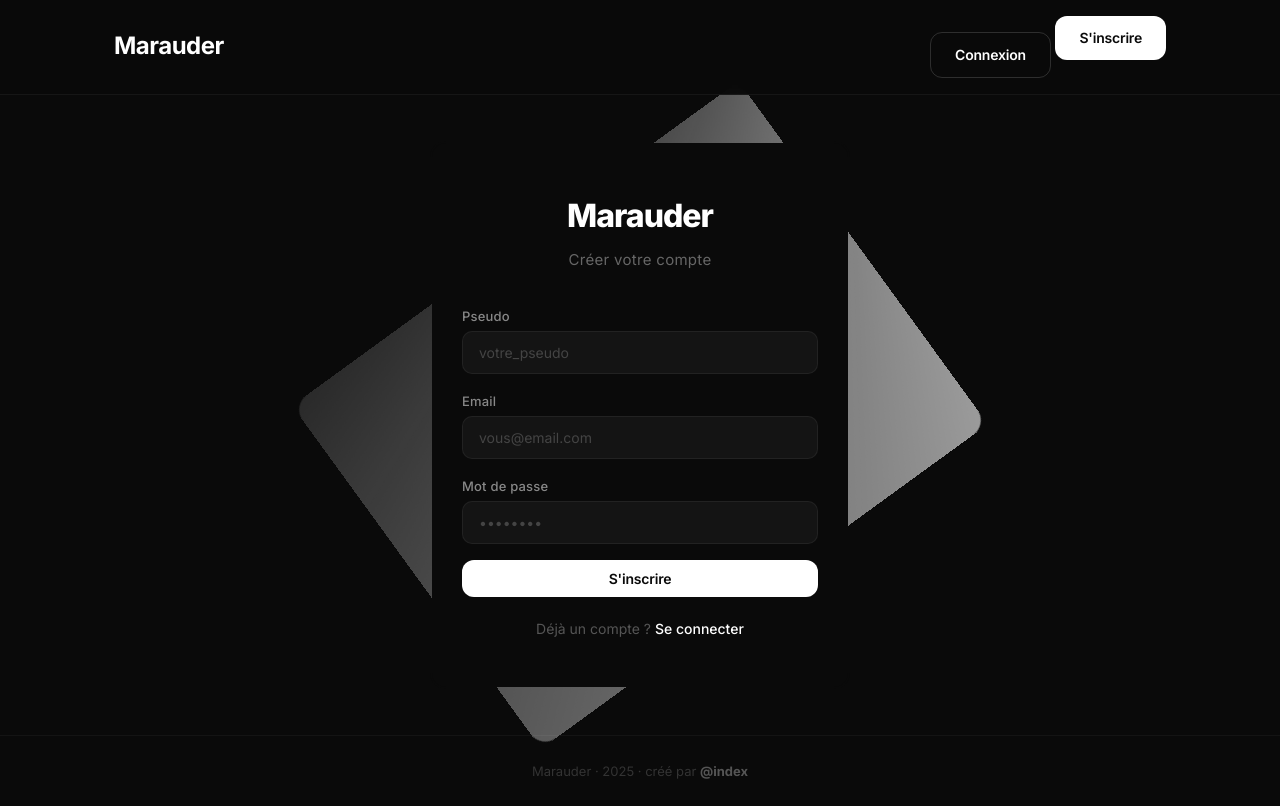
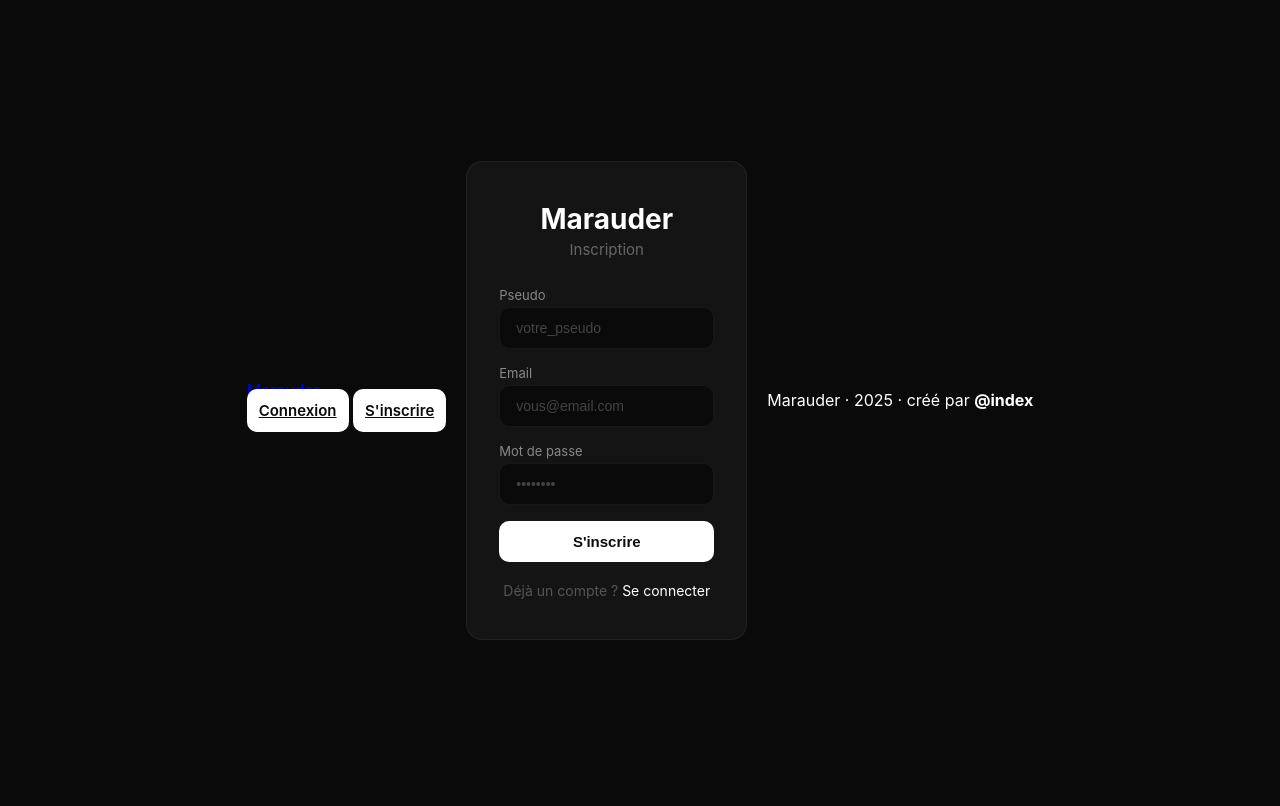
Before and after one commit to Xtracker2232/Marauder, a Flask app: page /register in a window 1280 px wide. After the commit the page ends 640 px from the top, so only its background shows below. Run offline with Flask 3, Linux system fonts and the light colour scheme.

Commit message:
Login et Register simples fond noir

```diff
--- a/app.py
+++ b/app.py
@@ -1,7 +1,6 @@
-from flask import Flask, render_template, request, redirect, url_for, flash, jsonify, session
+from flask import Flask, render_template, request, redirect, url_for, flash
 from flask_login import LoginManager, UserMixin, login_user, login_required, logout_user, current_user
 from flask_sqlalchemy import SQLAlchemy
-import requests
 import os
 from dotenv import load_dotenv
 from datetime import datetime
@@ -10,10 +9,10 @@ import hashlib
 load_dotenv()
 
 app = Flask(__name__)
-app.secret_key = os.getenv('SECRET_KEY', 'marauder_secret_key_2025')
+app.secret_key = os.getenv('SECRET_KEY', 'dev_key_123')
 
-# Configuration base de données
-app.config['SQLALCHEMY_DATABASE_URI'] = 'sqlite:///marauder.db'
+# Base de données
+app.config['SQLALCHEMY_DATABASE_URI'] = os.getenv('DATABASE_URL', 'sqlite:///marauder.db')
 app.config['SQLALCHEMY_TRACK_MODIFICATIONS'] = False
 
 db = SQLAlchemy(app)
@@ -21,7 +20,7 @@ login_manager = LoginManager()
 login_manager.init_app(app)
 login_manager.login_view = 'login'
 
-# ─── MODÈLES ──────────────────────────────────────────────────────────────
+# ─── MODÈLES ──────────────────────────────────
 
 class User(UserMixin, db.Model):
     id = db.Column(db.Integer, primary_key=True)
@@ -29,54 +28,42 @@ class User(UserMixin, db.Model):
     email = db.Column(db.String(120), unique=True, nullable=False)
     password = db.Column(db.String(200), nullable=False)
     created_at = db.Column(db.DateTime, default=datetime.utcnow)
-    plan = db.Column(db.String(20), default='hunter')  # hunter, tracker, predator
-    searches_today = db.Column(db.Integer, default=0)
-    last_search_date = db.Column(db.String(10), default='')
-
-class SearchHistory(db.Model):
-    id = db.Column(db.Integer, primary_key=True)
-    user_id = db.Column(db.Integer, db.ForeignKey('user.id'), nullable=False)
-    query = db.Column(db.String(500), nullable=False)
-    results_count = db.Column(db.Integer, default=0)
-    created_at = db.Column(db.DateTime, default=datetime.utcnow)
-
-# Créer la base de données
-with app.app_context():
-    db.create_all()
 
 @login_manager.user_loader
 def load_user(user_id):
     return User.query.get(int(user_id))
 
-# Configuration API
-BRIX_KEY = os.getenv('BRIX_KEY')
-BRIX_API_URL = "https://api.brixhub.to/api/v1"
-
-# ─── ROUTES ──────────────────────────────────────────────────────────────
+# ─── ROUTES ──────────────────────────────────
 
 @app.route('/')
 def index():
-    return render_template('index.html')
+    if current_user.is_authenticated:
+        return redirect(url_for('dashboard'))
+    return redirect(url_for('login'))
 
 @app.route('/login', methods=['GET', 'POST'])
 def login():
+    if current_user.is_authenticated:
+        return redirect(url_for('dashboard'))
+
     if request.method == 'POST':
         email = request.form.get('email')
         password = request.form.get('password')
 
         user = User.query.filter_by(email=email).first()
-        if user:
-            if hashlib.sha256(password.encode()).hexdigest() == user.password:
-                login_user(user)
-                return redirect(url_for('dashboard'))
+        if user and hashlib.sha256(password.encode()).hexdigest() == user.password:
+            login_user(user)
+            return redirect(url_for('dashboard'))
 
         flash('Email ou mot de passe incorrect', 'error')
-        return redirect(url_for('login'))
 
     return render_template('login.html')
 
 @app.route('/register', methods=['GET', 'POST'])
 def register():
+    if current_user.is_authenticated:
+        return redirect(url_for('dashboard'))
+
     if request.method == 'POST':
         username = request.form.get('username')
         email = request.form.get('email')
@@ -87,18 +74,15 @@ def register():
             return redirect(url_for('register'))
 
         if User.query.filter_by(username=username).first():
-            flash('Ce nom d\'utilisateur est déjà pris', 'error')
+            flash('Ce pseudo est déjà pris', 'error')
             return redirect(url_for('register'))
 
-        hashed_password = hashlib.sha256(password.encode()).hexdigest()
-        new_user = User(
+        user = User(
             username=username,
             email=email,
-            password=hashed_password,
-            plan='hunter'
+            password=hashlib.sha256(password.encode()).hexdigest()
         )
-
-        db.session.add(new_user)
+        db.session.add(user)
         db.session.commit()
 
         flash('Inscription réussie ! Connectez-vous', 'success')
@@ -109,147 +93,19 @@ def register():
 @app.route('/dashboard')
 @login_required
 def dashboard():
-    history = SearchHistory.query.filter_by(user_id=current_user.id).order_by(SearchHistory.created_at.desc()).limit(10).all()
-
-    # Calculer les limites selon le plan
-    limits = {
-        'hunter': 3,
-        'tracker': 20,
-        'predator': 100
-    }
-    max_searches = limits.get(current_user.plan, 3)
-    remaining = max(0, max_searches - current_user.searches_today)
-
-    return render_template('dashboard.html',
-                         user=current_user,
-                         history=history,
-                         remaining=remaining,
-                         max_searches=max_searches)
-
-@app.route('/search', methods=['POST'])
-@login_required
-def search():
-    # Vérifier les limites
-    today = datetime.utcnow().strftime('%Y-%m-%d')
-    if current_user.last_search_date != today:
-        current_user.searches_today = 0
-        current_user.last_search_date = today
-        db.session.commit()
-
-    limits = {
-        'hunter': 3,
-        'tracker': 20,
-        'predator': 100
-    }
-    max_searches = limits.get(current_user.plan, 3)
-
-    if current_user.searches_today >= max_searches:
-        flash(f'Limite de {max_searches} recherches/jour atteinte', 'error')
-        return redirect(url_for('dashboard'))
-
-    # Récupérer les données
-    nom = request.form.get('nom', '').strip()
-    prenom = request.form.get('prenom', '').strip()
-    email = request.form.get('email', '').strip()
-    telephone = request.form.get('telephone', '').strip()
-    ville = request.form.get('ville', '').strip()
-
-    # Construire la payload
-    payload = {"flexible": True, "per_page": 10}
-    query_parts = []
-
-    if nom:
-        payload["nom_famille"] = nom
-        query_parts.append(f"Nom: {nom}")
-    if prenom:
-        payload["prenom"] = prenom
-        query_parts.append(f"Prénom: {prenom}")
-    if email:
-        payload["email"] = email
-        query_parts.append(f"Email: {email}")
-    if telephone:
-        payload["telephone"] = telephone
-        query_parts.append(f"Tél: {telephone}")
-    if ville:
-        payload["ville"] = ville
-        query_parts.append(f"Ville: {ville}")
-
-    if not query_parts:
-        flash('Remplissez au moins un champ', 'error')
-        return redirect(url_for('dashboard'))
-
-    # Appeler l'API
-    headers = {
-        "X-API-Key": BRIX_KEY,
-        "Content-Type": "application/json",
-        "User-Agent": "Marauder-Web/1.0"
-    }
-
-    try:
-        response = requests.post(
-            f"{BRIX_API_URL}/search",
-            json=payload,
-            headers=headers,
-            timeout=10
-        )
-
-        if response.status_code == 200:
-            data = response.json()
-            results = data.get('data', {}).get('results', [])
-            total = data.get('meta', {}).get('total', 0)
-            took = data.get('meta', {}).get('took_ms', 0)
-
-            current_user.searches_today += 1
-            db.session.commit()
-
-            history = SearchHistory(
-                user_id=current_user.id,
-                query=" · ".join(query_parts),
-                results_count=len(results)
-            )
-            db.session.add(history)
-            db.session.commit()
-
-            remaining = max_searches - current_user.searches_today
-
-            return render_template('dashboard.html',
-                                 user=current_user,
-                                 results=results,
-                                 total=total,
-                                 took=took,
-                                 remaining=remaining,
-                                 max_searches=max_searches,
-                                 query=" · ".join(query_parts),
-                                 history=SearchHistory.query.filter_by(user_id=current_user.id).order_by(SearchHistory.created_at.desc()).limit(10).all())
-        else:
-            flash(f'Erreur API: {response.status_code}', 'error')
-
-    except requests.exceptions.Timeout:
-        flash('L\'API met trop de temps à répondre', 'error')
-    except Exception as e:
-        flash(f'Erreur: {str(e)}', 'error')
-
-    return redirect(url_for('dashboard'))
+    return f"<h1>Bienvenue {current_user.username} !</h1><a href='/logout'>Déconnexion</a>"
 
 @app.route('/logout')
 @login_required
 def logout():
     logout_user()
-    return redirect(url_for('index'))
+    return redirect(url_for('login'))
 
-# ─── API INTERNE ──────────────────────────────────────────────────────────
+# ─── LANCEMENT ──────────────────────────────────
 
-@app.route('/api/search', methods=['POST'])
-@login_required
-def api_search():
-    """API interne pour les appels AJAX"""
-    data = request.get_json()
-
-    # ... même logique que /search
-
-    return jsonify({"status": "ok", "message": "Recherche effectuée"})
-
-# ─── LANCEMENT ────────────────────────────────────────────────────────────
+with app.app_context():
+    db.create_all()
 
 if __name__ == '__main__':
-    app.run(debug=True, host='0.0.0.0', port=5000)
+    port = int(os.environ.get('PORT', 5000))
+    app.run(host='0.0.0.0', port=port)
--- a/static/style.css
+++ b/static/style.css
@@ -1,8 +1,3 @@
-/* ============================================
-   MARAUDER - LOGIN NEON WHITE
-   ============================================ */
-
-/* ─── RESET ─────────────────────────────────── */
 * {
     margin: 0;
     padding: 0;
@@ -10,321 +5,122 @@
 }
 
 body {
-    font-family: 'Inter', -apple-system, BlinkMacSystemFont, 'Segoe UI', Roboto, sans-serif;
+    font-family: -apple-system, BlinkMacSystemFont, 'Segoe UI', Roboto, sans-serif;
     background: #0a0a0a;
     color: #ffffff;
-    line-height: 1.7;
     min-height: 100vh;
-    display: flex;
-    flex-direction: column;
-}
-
-/* ─── SCROLLBAR ─────────────────────────────── */
-::-webkit-scrollbar {
-    width: 6px;
-}
-::-webkit-scrollbar-track {
-    background: #0a0a0a;
-}
-::-webkit-scrollbar-thumb {
-    background: #1a1a1a;
-    border-radius: 10px;
-}
-::-webkit-scrollbar-thumb:hover {
-    background: #ffffff;
-}
-
-/* ─── CONTAINER ─────────────────────────────── */
-.container {
-    max-width: 1100px;
-    margin: 0 auto;
-    padding: 0 24px;
-}
-
-/* ─── HEADER ────────────────────────────────── */
-.header {
-    background: rgba(10, 10, 10, 0.95);
-    backdrop-filter: blur(12px);
-    border-bottom: 1px solid rgba(255, 255, 255, 0.05);
-    padding: 16px 0;
-    position: sticky;
-    top: 0;
-    z-index: 100;
-}
-
-.header-content {
-    display: flex;
-    justify-content: space-between;
-    align-items: center;
-}
-
-.logo {
-    font-size: 24px;
-    font-weight: 700;
-    color: #ffffff;
-    text-decoration: none;
-    letter-spacing: -0.5px;
-}
-
-/* ─── BOUTONS ────────────────────────────────── */
-.btn {
-    display: inline-block;
-    padding: 10px 24px;
-    border: none;
-    border-radius: 12px;
-    font-family: 'Inter', sans-serif;
-    font-size: 14px;
-    font-weight: 600;
-    cursor: pointer;
-    transition: all 0.3s ease;
-    text-decoration: none;
-    text-align: center;
-    letter-spacing: -0.2px;
-}
-
-.btn-primary {
-    background: #ffffff;
-    color: #0a0a0a;
-    position: relative;
-    overflow: hidden;
-}
-
-.btn-primary:hover {
-    background: #ffffff;
-    color: #0a0a0a;
-    box-shadow: 0 0 30px rgba(255, 255, 255, 0.2);
-    transform: translateY(-2px);
-}
-
-.btn-primary::after {
-    content: '';
-    position: absolute;
-    top: -50%;
-    left: -50%;
-    width: 200%;
-    height: 200%;
-    background: radial-gradient(circle, rgba(255,255,255,0.1) 0%, transparent 70%);
-    opacity: 0;
-    transition: opacity 0.5s ease;
-}
-
-.btn-primary:hover::after {
-    opacity: 1;
-}
-
-.btn-outline {
-    background: transparent;
-    color: #ffffff;
-    border: 1px solid rgba(255, 255, 255, 0.15);
-}
-
-.btn-outline:hover {
-    background: rgba(255, 255, 255, 0.05);
-    border-color: rgba(255, 255, 255, 0.3);
-}
-
-.btn-block {
-    width: 100%;
-}
-
-.btn-sm {
-    padding: 6px 16px;
-    font-size: 13px;
-}
-
-/* ─── LOGIN NEON ────────────────────────────── */
-.auth-page {
-    min-height: 80vh;
     display: flex;
     align-items: center;
     justify-content: center;
-    padding: 40px 20px;
-    background: #0a0a0a;
 }
 
 .auth-container {
     width: 100%;
-    max-width: 420px;
-    position: relative;
+    max-width: 380px;
+    padding: 20px;
 }
 
-/* Cadre néon avec animation de rotation */
 .auth-card {
-    background: #0a0a0a;
+    background: #141414;
     border-radius: 16px;
-    padding: 48px 32px;
-    position: relative;
-    z-index: 1;
-}
-
-/* Effet néon avec rotation */
-.auth-card::before {
-    content: '';
-    position: absolute;
-    top: -2px;
-    left: -2px;
-    right: -2px;
-    bottom: -2px;
-    border-radius: 18px;
-    background: conic-gradient(
-        from 0deg,
-        transparent,
-        rgba(255, 255, 255, 0.8),
-        transparent,
-        rgba(255, 255, 255, 0.8),
-        transparent
-    );
-    z-index: -1;
-    animation: rotateNeon 4s linear infinite;
-    background-size: 300% 300%;
-}
-
-@keyframes rotateNeon {
-    0% {
-        transform: rotate(0deg);
-    }
-    100% {
-        transform: rotate(360deg);
-    }
-}
-
-/* Fond intérieur pour cacher le néon derrière */
-.auth-card::after {
-    content: '';
-    position: absolute;
-    top: 2px;
-    left: 2px;
-    right: 2px;
-    bottom: 2px;
-    background: #0a0a0a;
-    border-radius: 14px;
-    z-index: -1;
+    padding: 40px 32px;
+    border: 1px solid rgba(255, 255, 255, 0.06);
 }
 
 .auth-card h1 {
+    font-size: 28px;
+    font-weight: 700;
     text-align: center;
-    font-size: 32px;
-    font-weight: 800;
-    color: #ffffff;
     margin-bottom: 4px;
-    letter-spacing: -1px;
 }
 
 .auth-card h2 {
-    text-align: center;
     font-size: 15px;
     font-weight: 400;
-    color: #666666;
-    margin-bottom: 32px;
-    letter-spacing: 0.3px;
+    color: #666;
+    text-align: center;
+    margin-bottom: 28px;
 }
 
-/* ─── FORMULAIRES ───────────────────────────── */
 .form-group {
     margin-bottom: 16px;
 }
 
 .form-group label {
     display: block;
+    font-size: 13px;
+    color: #888;
     margin-bottom: 4px;
-    font-size: 13px;
-    font-weight: 500;
-    color: #888888;
-    letter-spacing: 0.2px;
 }
 
 .input {
     width: 100%;
     padding: 12px 16px;
-    background: #141414;
+    background: #0a0a0a;
     border: 1px solid rgba(255, 255, 255, 0.06);
     border-radius: 10px;
-    font-family: 'Inter', sans-serif;
     font-size: 14px;
-    color: #ffffff;
-    transition: all 0.3s ease;
+    color: #fff;
     outline: none;
+    transition: border-color 0.3s;
 }
 
 .input:focus {
-    border-color: #ffffff;
-    box-shadow: 0 0 20px rgba(255, 255, 255, 0.05);
+    border-color: #fff;
 }
 
 .input::placeholder {
-    color: #444444;
+    color: #444;
 }
 
-.input:-webkit-autofill {
-    -webkit-box-shadow: 0 0 0 1000px #141414 inset !important;
-    -webkit-text-fill-color: #ffffff !important;
+.btn {
+    width: 100%;
+    padding: 12px;
+    background: #fff;
+    color: #0a0a0a;
+    border: none;
+    border-radius: 10px;
+    font-size: 15px;
+    font-weight: 600;
+    cursor: pointer;
+    transition: all 0.3s;
 }
 
-/* ─── LIEN ───────────────────────────────────── */
+.btn:hover {
+    box-shadow: 0 0 30px rgba(255, 255, 255, 0.1);
+}
+
 .auth-link {
     text-align: center;
     margin-top: 20px;
     font-size: 14px;
-    color: #555555;
+    color: #555;
 }
 
 .auth-link a {
-    color: #ffffff;
+    color: #fff;
     text-decoration: none;
-    font-weight: 500;
-    transition: color 0.3s ease;
 }
 
 .auth-link a:hover {
-    color: #ffffff;
-    text-shadow: 0 0 20px rgba(255, 255, 255, 0.2);
+    text-decoration: underline;
 }
 
-/* ─── ALERTES ────────────────────────────────── */
 .alert {
     padding: 12px 16px;
     border-radius: 10px;
-    margin: 16px 0;
+    margin-bottom: 16px;
     font-size: 14px;
 }
 
 .alert-success {
-    background: rgba(255, 255, 255, 0.03);
-    color: #ffffff;
+    background: rgba(255, 255, 255, 0.05);
+    color: #fff;
     border: 1px solid rgba(255, 255, 255, 0.06);
 }
 
 .alert-error {
-    background: rgba(255, 255, 255, 0.03);
-    color: #ffffff;
+    background: rgba(255, 255, 255, 0.05);
+    color: #fff;
     border: 1px solid rgba(255, 255, 255, 0.06);
 }
-
-/* ─── FOOTER ─────────────────────────────────── */
-.footer {
-    background: #0a0a0a;
-    border-top: 1px solid rgba(255, 255, 255, 0.04);
-    padding: 24px 0;
-    text-align: center;
-    margin-top: auto;
-}
-
-.footer p {
-    color: #333333;
-    font-size: 13px;
-}
-
-.footer strong {
-    color: #555555;
-}
-
-/* ─── RESPONSIVE ─────────────────────────────── */
-@media (max-width: 500px) {
-    .auth-card {
-        padding: 32px 20px;
-    }
-
-    .auth-card h1 {
-        font-size: 26px;
-    }
-}
--- a/templates/register.html
+++ b/templates/register.html
@@ -1,29 +1,36 @@
 {% extends "base.html" %}
 
-{% block title %}Inscription — Marauder{% endblock %}
+{% block title %}Inscription{% endblock %}
 
 {% block content %}
 
-<div class="auth-page">
 <div class="auth-container">
     <div class="auth-card">
         <h1>Marauder</h1>
-            <h2>Créer votre compte</h2>
+        <h2>Inscription</h2>
+
+        {% with messages = get_flashed_messages(with_categories=true) %}
+            {% if messages %}
+                {% for category, message in messages %}
+                    <div class="alert alert-{{ category }}">{{ message }}</div>
+                {% endfor %}
+            {% endif %}
+        {% endwith %}
 
         <form method="POST">
             <div class="form-group">
                 <label>Pseudo</label>
-                    <input type="text" name="username" class="input" placeholder="votre_pseudo" required />
+                <input type="text" name="username" class="input" placeholder="votre_pseudo" required>
             </div>
             <div class="form-group">
                 <label>Email</label>
-                    <input type="email" name="email" class="input" placeholder="vous@email.com" required />
+                <input type="email" name="email" class="input" placeholder="vous@email.com" required>
             </div>
             <div class="form-group">
                 <label>Mot de passe</label>
-                    <input type="password" name="password" class="input" placeholder="••••••••" required />
+                <input type="password" name="password" class="input" placeholder="••••••••" required>
             </div>
-                <button type="submit" class="btn btn-primary btn-block">S'inscrire</button>
+            <button type="submit" class="btn">S'inscrire</button>
         </form>
 
         <p class="auth-link">
@@ -31,6 +38,5 @@
         </p>
     </div>
 </div>
-</div>
 
 {% endblock %}
```
Also changed, not shown: templates/login.html (+12 -6 lines). Lines whose indentation alone changed are shown as unchanged.
